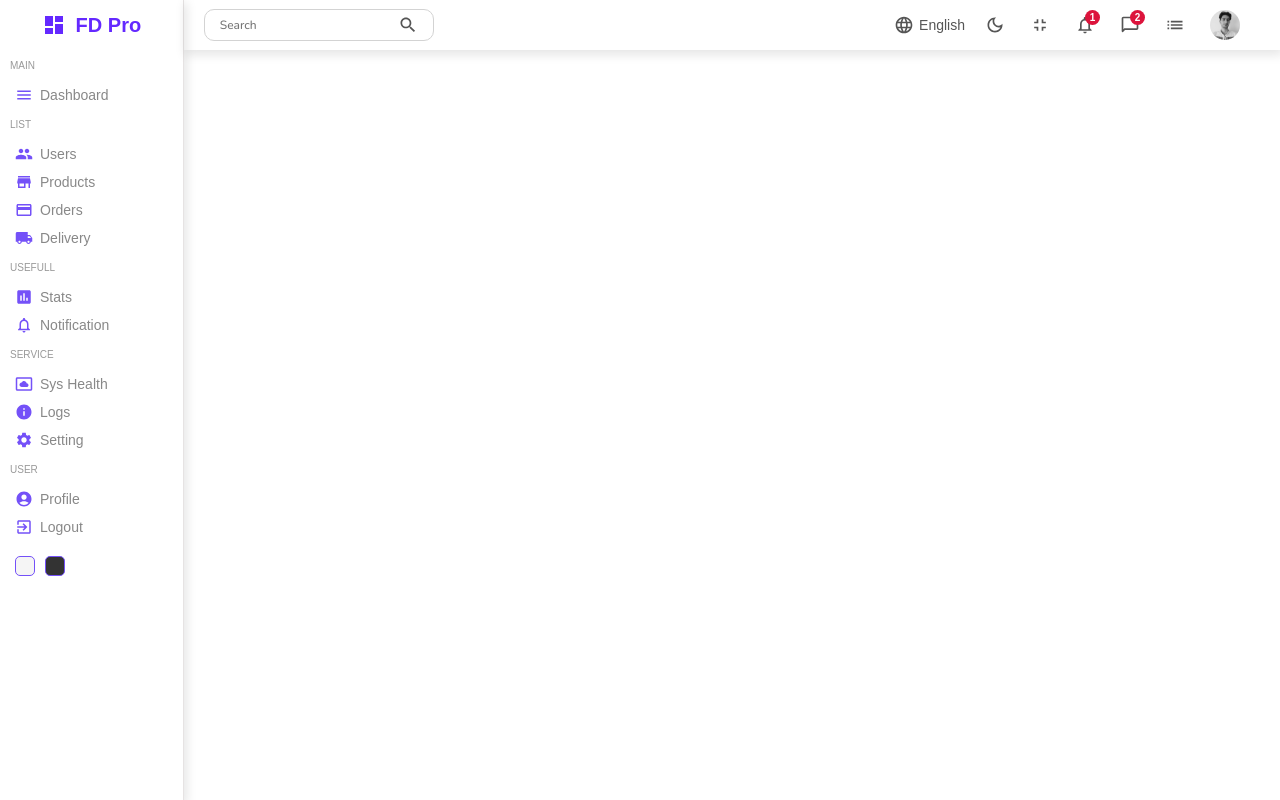
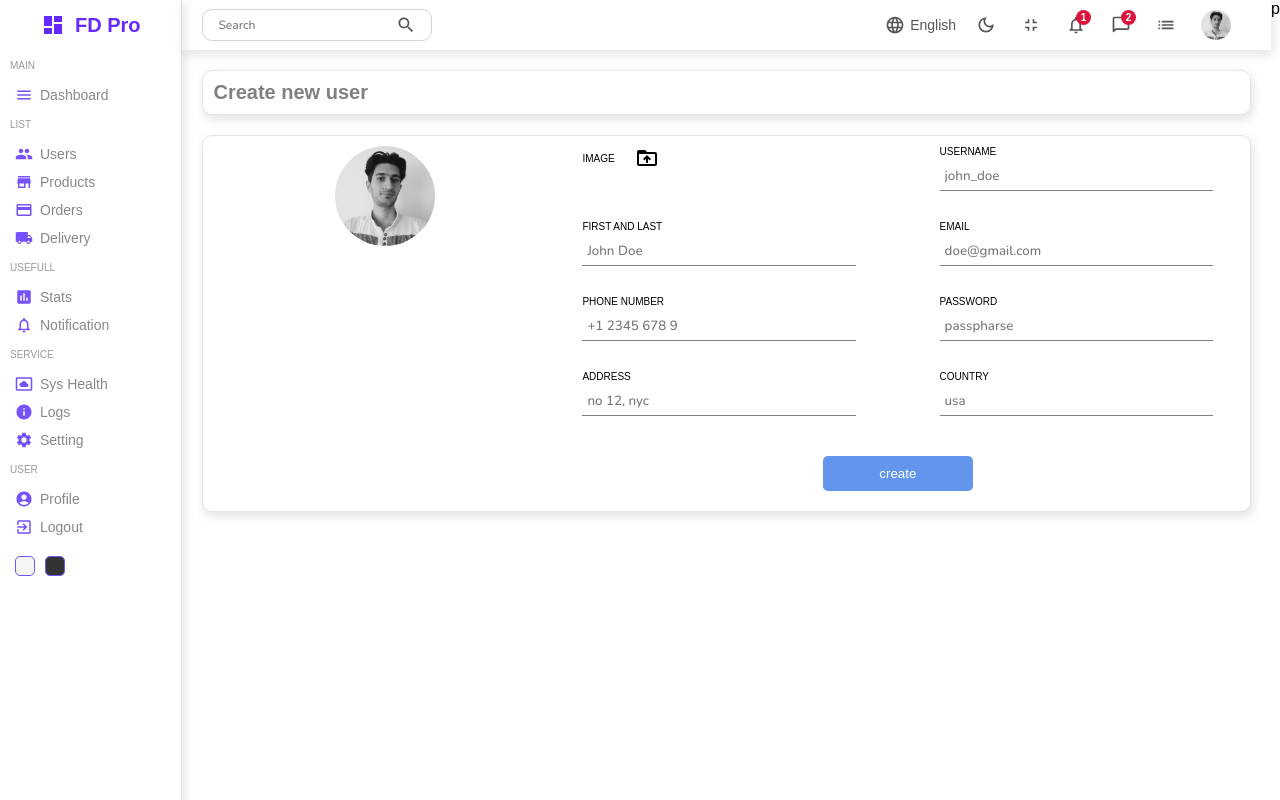
Before and after one commit to Mahdi-Hazrati/Fusion-Dashboard-Pro, a React (Create React App) app: page /users/new in a window 1280 px wide. Built offline with nearby package versions, Linux system fonts and the light colour scheme.

Commit message:
Add "Create New user " page

```diff
--- a/src/Pages/New/New.jsx
+++ b/src/Pages/New/New.jsx
@@ -2,6 +2,8 @@ import React from "react"
 import Sidebar from "../../Components/Sidebar/Sidebar"
 import Navbar from "../../Components/Navbar/Navbar"
 import "./new.scss"
+import noImage from "../../Assets/Images/Avatar.jpg"
+import { DriveFolderUpload } from "@mui/icons-material"
 
 const New = ()=>{
     return(
@@ -9,7 +11,54 @@ const New = ()=>{
             <Sidebar />
             <div className="newContainer">
                 <Navbar />
-            </div>
+                <div className="top">
+                    <h1>Create new user</h1>
+                </div>
+                <div className="bottom">
+                    <div className="left">
+                        <img src={noImage} alt="noimage" />
+                    </div>
+                    <div className="right">
+                        <form>
+                            <div className="formInput">
+                                <label htmlFor="fileInput">
+                                    Image <DriveFolderUpload className="icon" />
+                                </label>
+                                <input id="fileInput" type="file" style={{display:"none"}}/>
+                            </div>
+                            <div className="formInput">
+                                <label>username</label>
+                                <input type="text" placeholder="john_doe"/>
+                            </div>
+                            <div className="formInput">
+                                <label>First and Last </label>
+                                <input type="text" placeholder="John Doe"/>
+                            </div>
+                            <div className="formInput">
+                                <label>Email</label>
+                                <input type="email" placeholder="doe@gmail.com"/>
+                            </div>
+                            <div className="formInput">
+                                <label>phone number</label>
+                                <input type="text" placeholder="+1 2345 678 9"/>
+                            </div>
+                            <div className="formInput">
+                                <label>password</label>
+                                <input type="password" placeholder="passpharse" />
+                            </div>
+                            <div className="formInput">
+                                <label>address</label>
+                                <input type="text" placeholder="no 12, nyc" />
+                            </div>
+                            <div className="formInput">
+                                <label>country</label>
+                                <input type="text" placeholder="usa" />
+                            </div>
+                            <button>create</button>
+                        </form>
+                    </div>
+                </div>
+            </div>p
         </div>
     )
 }
--- a/src/Pages/New/new.scss
+++ b/src/Pages/New/new.scss
@@ -3,5 +3,90 @@
     width: 100%;
     .newContainer{
         flex: 6;
+        .top , .bottom{
+            border-radius: 10px;
+            box-shadow: 2px 4px 10px 1px rgba(0, 0, 0, 0.1);
+            border: 1px solid rgba(0, 0, 0, 0.1);
+            margin: 20px;
+            padding: 10px;
+            display:flex;
+            h1{
+                font-size: 20px;
+                color: gray;
+            }
+            .left{
+                flex: 1;
+                text-align: center;
+                img{
+                    width: 100px;
+                    height: 100px;
+                    object-fit: cover;
+                    object-position: center;
+                    border-radius: 50%;
+                    -webkit-user-drag: none;
+                    user-select: none;
+                    cursor: pointer;
+
+                }
+            }
+            .right{
+                flex:2;
+                form{
+                    display: flex;
+                    flex-wrap: wrap;
+                    gap: 30px;
+                    justify-content: space-around;
+                    .formInput{
+                        width: 40%;
+                        display: flex;
+                        flex-direction: column;
+                        align-items: flex-start;
+                        label{
+                            display: flex;
+                            align-items: center;
+                            gap: 20px;
+                            font-size: 10px;
+                            text-transform: uppercase;
+                            user-select: none;
+                            margin-bottom: 5px;
+                            .icon{
+                                cursor: pointer;
+                            }
+                        }
+                        input{
+                            width: 100%;
+                            border: none;
+                            outline: none;
+                            padding: 5px;
+                            border-bottom: 1px solid gray;
+                            &:focus{
+                                border-bottom-color: cornflowerblue;
+                            }
+                        }
+
+                    }
+
+                    button{
+                        width: 150px;
+                        padding: 10px;
+                        background-color: cornflowerblue;
+                        border: none;
+                        outline: none;
+                        color: white;
+                        border-radius: 5px;
+                        margin: 10px;
+                        transition: 0.2s;
+                        &:hover{
+                            background-color: rgb(84, 127, 206);
+                            cursor: pointer;
+                        }
+                    }
+
+
+                }
+
+            }
+
+        }
     }
 }
```
